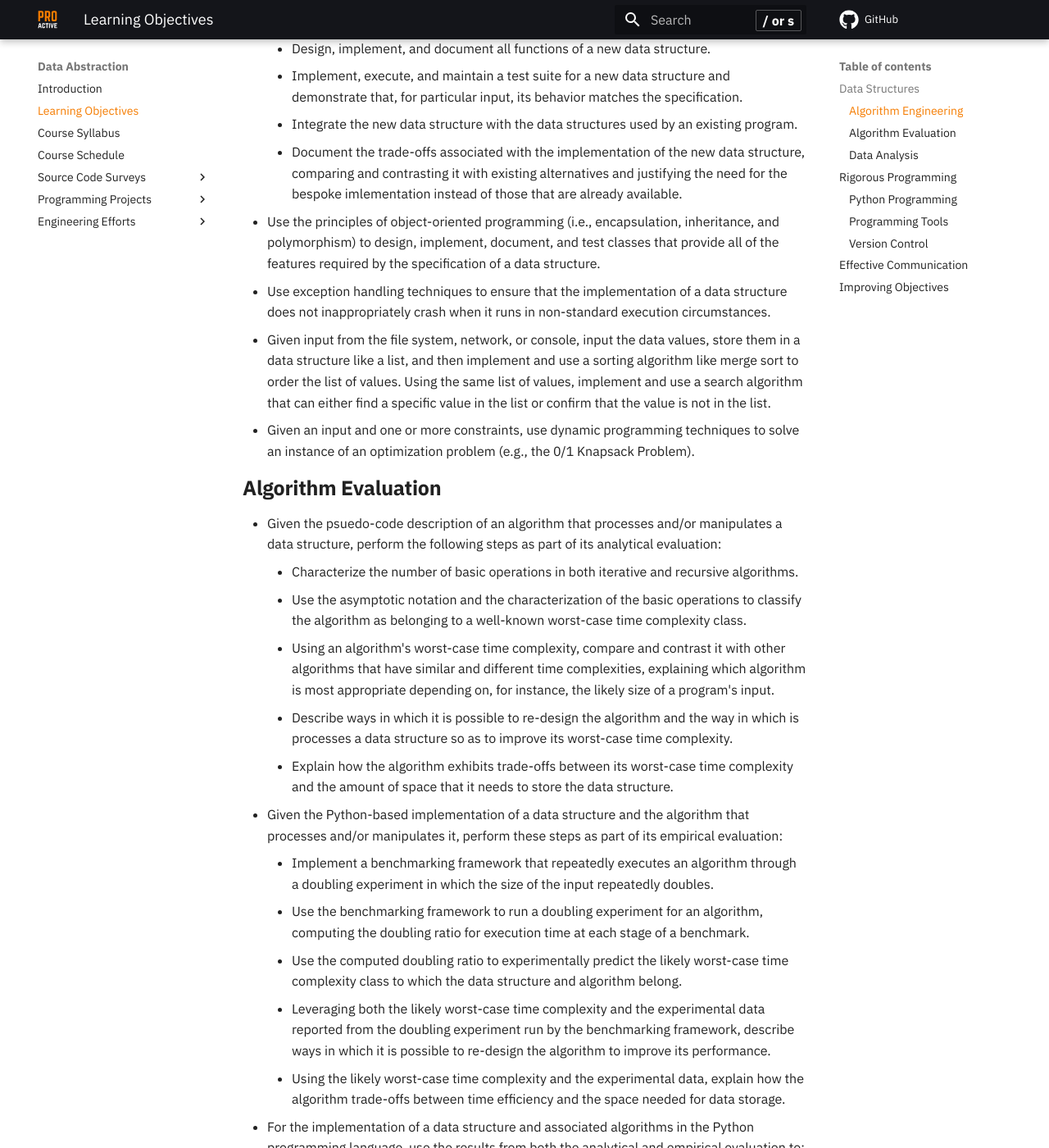
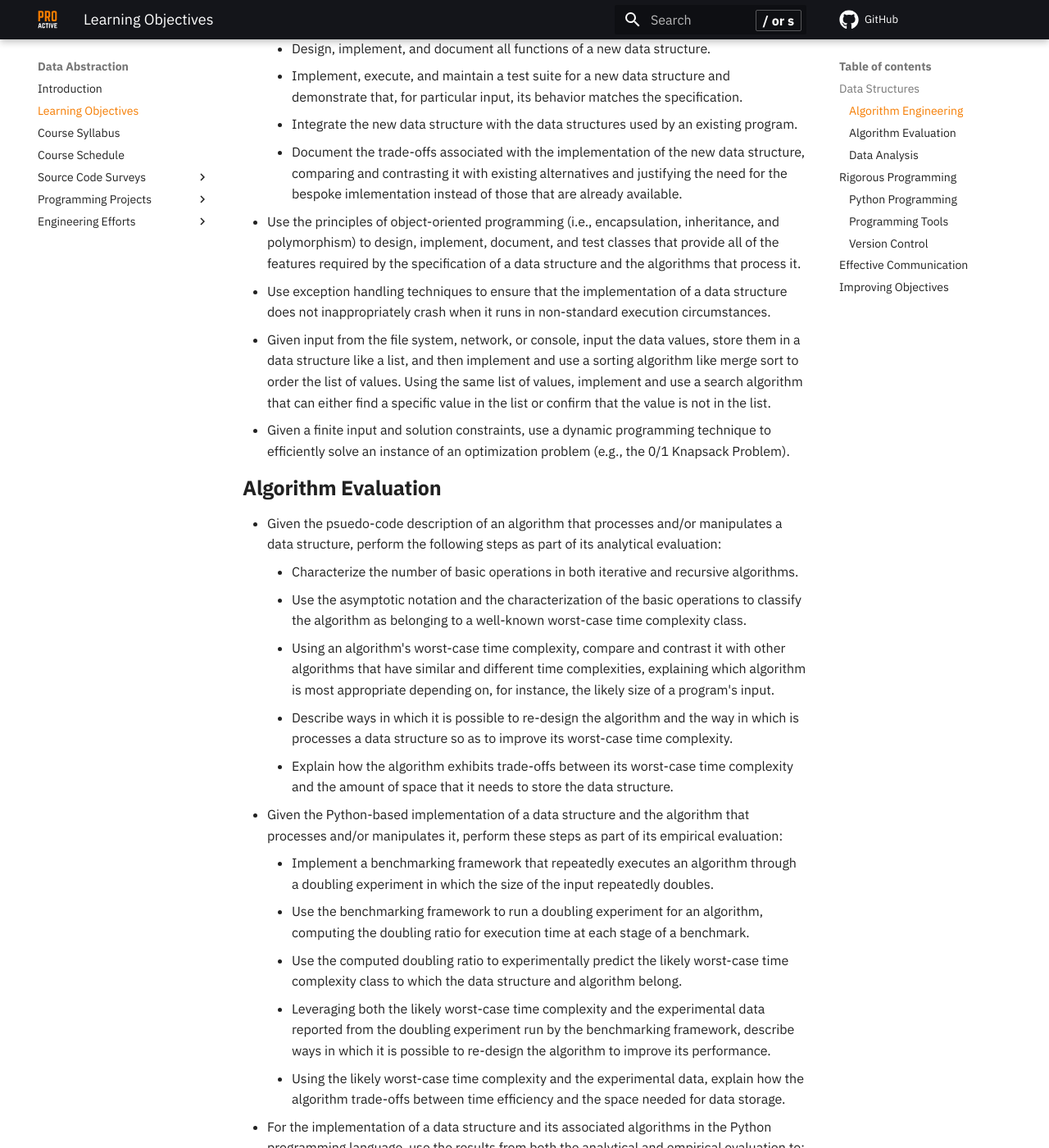
Before and after one commit to ProactiveProgrammers/www.proactiveprogrammers.com, an MkDocs documentation site: the page built from docs/data-abstraction/learning-objectives-data-abstraction.md, in a window 1280 px wide and 1400 px high, scrolled down 812 px. Shown: the whole window at 82% size. Built offline with MkDocs 1.6.1 and Material for MkDocs 9.7.7, drawn with Linux system fonts in a browser that asks for light colours; comment, search, counter and statistics services are not loaded; some of the changed text lies outside the part shown.

```diff
--- a/docs/data-abstraction/learning-objectives-data-abstraction.md
+++ b/docs/data-abstraction/learning-objectives-data-abstraction.md
@@ -34,18 +34,18 @@
 - Use the principles of object-oriented programming (i.e., encapsulation,
   inheritance, and polymorphism) to design, implement, document, and test
   classes that provide all of the features required by the specification of a
-  data structure.
+  data structure and the algorithms that process it.
 - Use exception handling techniques to ensure that the implementation of a data
   structure does not inappropriately crash when it runs in non-standard
   execution circumstances.
 - Given input from the file system, network, or console, input the data values,
   store them in a data structure like a list, and then implement and use a
   sorting algorithm like merge sort to order the list of values. Using the same
-  list of values, implement and use a search algorithm that can either find a specific
-  value in the list or confirm that the value is not in the list.
-- Given an input and one or more constraints, use dynamic programming techniques
-  to solve an instance of an optimization problem (e.g., the 0/1 Knapsack
-  Problem).
+  list of values, implement and use a search algorithm that can either find a
+  specific value in the list or confirm that the value is not in the list.
+- Given a finite input and solution constraints, use a dynamic programming
+  technique to efficiently solve an instance of an optimization problem (e.g.,
+  the 0/1 Knapsack Problem).
 
 ### Algorithm Evaluation
 
@@ -86,8 +86,8 @@
     - Using the likely worst-case time complexity and the experimental data,
       explain how the algorithm trade-offs between time efficiency and the space
       needed for data storage.
-- For the implementation of a data structure and associated algorithms in the
-  Python programming language, use the results from both the analytical and
+- For the implementation of a data structure and its associated algorithms in
+  the Python programming language, use the results from both the analytical and
   empirical evaluation to:
     - Confidently classify the algorithm according to its worst-case time
       complexity.
--- a/includes/objectives/data-analysis-abstraction.md
+++ b/includes/objectives/data-analysis-abstraction.md
@@ -13,9 +13,9 @@
     - Use statistical analysis and data visualization techniques to surface
       trends in a data set.
     - Using existing machine learning algorithms (e.g., cluster analysis or
-      classification and regression trees) to model the data set and
-      then use this model to make predictions about the performance of the
-      algorithm or data structure in new configurations.
+      classification and regression trees) to model the data set and then use
+      this model to make predictions about the performance of the algorithm or
+      data structure in new configurations.
     - Implement and use an appropriate data processing method that transforms
       the data into any format required by any external functions (e.g., convert
       from JSON to CSV).
```
Also changed, not shown: other parts of includes/objectives/data-analysis-abstraction.md (+2 -2 lines), includes/objectives/data-analysis-discrete.md (+4 -4 lines).
